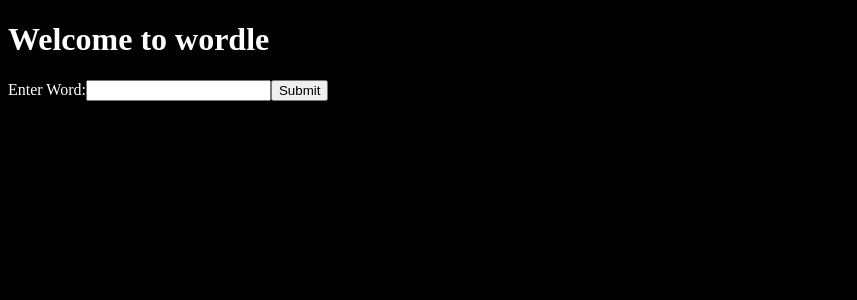
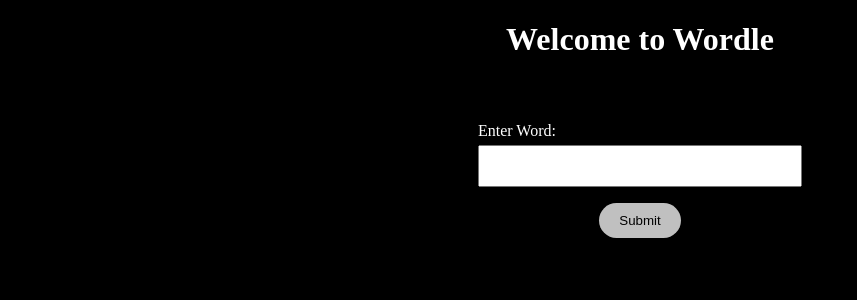
Before and after one commit to Cplanchet/Teacher_Wordle, an Angular app: page / in a window 1280 px wide. Shown: the top 300 px of the page, without its empty margins (0-857 px from the left). Built offline with nearby package versions, Linux system fonts and the light colour scheme.

Commit message:
WIP style

```diff
--- a/src/app/pages/home-page/home-page.component.html
+++ b/src/app/pages/home-page/home-page.component.html
@@ -1,4 +1,10 @@
-<h1>Welcome to wordle</h1>
-<label for="word-entry">Enter Word:</label>
-<input type="password" id="word-entry" [(ngModel)]="word">
-<button (click)="submit()">Submit</button>
+<h1>Welcome to Wordle</h1>
+<div id="home-container">
+    <div id="home-text-box">
+        <label for="word-entry">Enter Word:</label>
+        <input type="password" id="word-entry" [(ngModel)]="word">
+    </div>
+    <div id="home-button-row">
+        <button (click)="submit()">Submit</button>
+    </div>
+</div>
--- a/src/app/pages/home-page/home-page.component.scss
+++ b/src/app/pages/home-page/home-page.component.scss
@@ -0,0 +1,13 @@
+#home-container{
+    display: flex;
+    flex-direction: column;
+    justify-content: center;
+    align-items: center;
+    gap: 1rem;
+}
+
+#home-text-box{
+    display: flex;
+    flex-direction: column;
+    gap: 5px;
+}
--- a/src/styles.scss
+++ b/src/styles.scss
@@ -14,3 +14,26 @@
     color: var(--text-color);
     background-color: var(--background-color);
 }
+
+h1{
+    text-align: center;
+    font-size: 2rem;
+    margin-bottom: 4rem;
+}
+
+button{
+    padding: 10px 20px;
+    border-radius: 25px;
+    background-color:#c0c0c0;
+    border: none;
+}
+
+button:hover{
+    background-color:#858585;
+    cursor: pointer;
+}
+
+input{
+    padding: 5px 5px;
+    font-size: 1.5rem;
+}
```
